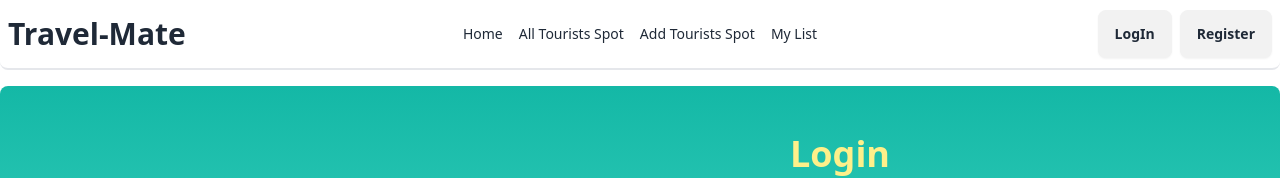
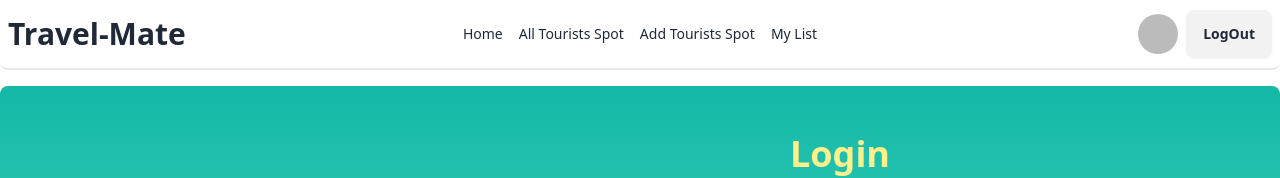
Before and after one commit to mkiuzzl01/Travel-Mate, a React (Vite) app: page /LogIn in a window 1280 px wide. Shown: the top 178 px of the page. Built offline with nearby package versions, Linux system fonts and the light colour scheme; no server answers; sample sign-in values are in the browser's storage.

Commit message:
Login page is done with authentication

```diff
--- a/src/components/AuthProvider/AuthProvider.jsx
+++ b/src/components/AuthProvider/AuthProvider.jsx
@@ -15,6 +15,7 @@ export const AuthContext = createContext(null);
 
 const AuthProvider = ({ children }) => {
   const [user, setUser] = useState(null);
+  console.log(user);
   const [loading, setLoading] = useState(false);
 
   const googleProvider = new GoogleAuthProvider();
--- a/src/components/Layout/Navbar.jsx
+++ b/src/components/Layout/Navbar.jsx
@@ -1,6 +1,19 @@
+import { useContext } from "react";
 import { Link, NavLink } from "react-router-dom";
+import { AuthContext } from "../AuthProvider/AuthProvider";
 
 const Navbar = () => {
+  const { user,logOut } = useContext(AuthContext);
+
+  const userLogOut = ()=>{
+    logOut()
+    .then(result=>{
+      console.log(result);
+    })
+    .catch(error=>{
+      console.error(error);
+    })
+  }
   const navbar = (
     <>
       <NavLink
@@ -33,6 +46,8 @@ const Navbar = () => {
       >
         Add Tourists Spot
       </NavLink>
+     {
+      user &&
       <NavLink
       className={({ isActive }) =>
         isActive
@@ -43,6 +58,7 @@ const Navbar = () => {
     >
       My List
     </NavLink>
+     }
     </>
   );
   return (
@@ -79,6 +95,26 @@ const Navbar = () => {
           <ul className="menu menu-horizontal px-1">{navbar}</ul>
         </div>
         <div className="navbar-end space-x-2">
+          {user ? (
+            <>
+              <div className="tooltip tooltip-accent tooltip-bottom lg:tooltip-left" data-tip={user?.displayName? user.displayName : 'Username Not Found'}>
+                {" "}
+                <img
+                  src={
+                    user?.photoURL
+                      ? user.photoURL
+                      : "https://i.ibb.co/x19M7TG/blank-profile-picture-973460-1280.png"
+                  }
+                  alt={user?.email}
+                  className="w-10 rounded-full "
+                />
+              </div>
+              <div>
+                <button onClick={userLogOut} className="btn">LogOut</button>
+              </div>
+            </>
+          ) : (
+            <div className="space-x-2">
               <Link to="/LogIn" className="btn">
                 LogIn
               </Link>
@@ -86,6 +122,8 @@ const Navbar = () => {
                 Register
               </Link>
             </div>
+          )}
+        </div>
       </div>
     </div>
   );
--- a/src/components/Pages/LogIn.jsx
+++ b/src/components/Pages/LogIn.jsx
@@ -1,20 +1,41 @@
-import { useState } from "react";
+import { useContext, useState } from "react";
 import { FiEye } from "react-icons/fi";
 import { LuEyeOff } from "react-icons/lu";
-import { Link } from "react-router-dom";
+import { Link, useLocation, useNavigate } from "react-router-dom";
+import { AuthContext } from "../AuthProvider/AuthProvider";
 
 const LogIn = () => {
   const [showPass, setShowPass] = useState(false);
+  const { logInUser } = useContext(AuthContext);
+  const [error, setError] = useState("");
+  const navigate = useNavigate();
+  const location = useLocation();
 
   const handleLogIn = (e) => {
     e.preventDefault();
-        const form = new FormData(e.currentTarget);
-        const Email = form.get("Email");
-        const Password = form.get("Password");
-        console.log(Email,Password);
-    }
+    const form = e.target;
+    const Email = form.Email.value;
+    const Password = form.Password.value;
+
+    setError("");
+    logInUser(Email, Password)
+      .then(() => {
+        console.log("login successful");
+        // Navigate After Login
+        //   successToast('Login Successful');
+        navigate(location?.state ? location.state : "/");
+        form.reset();
+      })
+      .catch(() => {
+        setError("Something wrong");
+        //   errorToast('Something Wrong')
+      });
+  };
   return (
-        <div className="flex flex-col lg:flex-row md:justify-center items-center bg-gradient-to-b from-teal-500 to-teal-300 rounded-lg my-4 p-4 font-PT_Sans " data-aos="flip-down">
+    <div
+      className="flex flex-col lg:flex-row md:justify-center items-center bg-gradient-to-b from-teal-500 to-teal-300 rounded-lg my-4 p-4 font-PT_Sans "
+      data-aos="flip-down"
+    >
       {/* <Helmet>
         <title>Cozy-Life-Style | Login </title>
       </Helmet> */}
@@ -26,10 +47,7 @@ const LogIn = () => {
           <h1 className="text-4xl font-bold text-center">Login</h1>
           <div className="form-control">
             <span className="text-white">Email:</span>
-            <label
-              htmlFor="Email"
-              className="input w-full  flex items-center"
-            >
+            <label htmlFor="Email" className="input w-full  flex items-center">
               <input
                 type="text"
                 name="Email"
@@ -56,12 +74,16 @@ const LogIn = () => {
               />
               <div>
                 <span onClick={() => setShowPass(!showPass)}>
-                  {showPass ? <LuEyeOff  className="text-black"/> : <FiEye className="text-black" />}
+                  {showPass ? (
+                    <LuEyeOff className="text-black" />
+                  ) : (
+                    <FiEye className="text-black" />
+                  )}
                 </span>
               </div>
             </label>
           </div>
-            {/* <p className="text-red-500">{error}</p> */}
+          <p className="text-red-600">{error}</p>
           <div className="form-control mt-4">
             <button className="block w-full p-3 text-center rounded-sm text-black bg-yellow-200  hover:bg-green-600">
               LogIn
@@ -70,13 +92,11 @@ const LogIn = () => {
         </form>
         <div className="flex items-center pt-4 space-x-1">
           <div className="flex-1 h-px sm:w-16 bg-gray-700 dark:bg-gray-300"></div>
-          <p className="px-3 text-sm text-white">
-            Login with social accounts
-          </p>
+          <p className="px-3 text-sm text-white">Login with social accounts</p>
           <div className="flex-1 h-px sm:w-16 bg-gray-700 dark:bg-gray-300"></div>
         </div>
         <div className="flex justify-center space-x-4">
-          <button  aria-label="Log in with Google" className="p-3 rounded-sm">
+          <button aria-label="Log in with Google" className="p-3 rounded-sm">
             <svg
               xmlns="http://www.w3.org/2000/svg"
               viewBox="0 0 32 32"
@@ -85,7 +105,7 @@ const LogIn = () => {
               <path d="M16.318 13.714v5.484h9.078c-0.37 2.354-2.745 6.901-9.078 6.901-5.458 0-9.917-4.521-9.917-10.099s4.458-10.099 9.917-10.099c3.109 0 5.193 1.318 6.38 2.464l4.339-4.182c-2.786-2.599-6.396-4.182-10.719-4.182-8.844 0-16 7.151-16 16s7.156 16 16 16c9.234 0 15.365-6.49 15.365-15.635 0-1.052-0.115-1.854-0.255-2.651z"></path>
             </svg>
           </button>
-          <button  aria-label="Log in with GitHub" className="p-3 rounded-sm">
+          <button aria-label="Log in with GitHub" className="p-3 rounded-sm">
             <svg
               xmlns="http://www.w3.org/2000/svg"
               viewBox="0 0 32 32"
@@ -97,7 +117,9 @@ const LogIn = () => {
         </div>
         <p className="text-sm text-center sm:px-6 text-white">
           Don't have an account?
-          <Link to="/Register" className="font-bold">Register</Link>
+          <Link to="/Register" className="font-bold">
+            Register
+          </Link>
         </p>
       </div>
     </div>
--- a/src/components/Pages/Register.jsx
+++ b/src/components/Pages/Register.jsx
@@ -1,5 +1,5 @@
 import { useContext, useState } from "react";
-import { Link } from "react-router-dom";
+import { Link, useLocation, useNavigate } from "react-router-dom";
 import { LuEyeOff } from "react-icons/lu";
 import { FiEye } from "react-icons/fi";
 import { AuthContext } from "../AuthProvider/AuthProvider";
@@ -8,6 +8,8 @@ const Register = () => {
   const [showPass, setShowPass] = useState(false);
   const { registerUser, updateUser } = useContext(AuthContext);
   const [error, setError] = useState("");
+  const navigate = useNavigate();
+  const location = useLocation();
 
   const handleRegister = (e) => {
     e.preventDefault();
@@ -36,6 +38,7 @@ const Register = () => {
           });
         console.log(result);
         form.reset();
+        navigate(location?.state ? location.state : '/');
       })
       .catch((error) => {
         console.error(error);
--- /dev/null
+++ b/src/components/Routes/PrivateRoute.jsx
@@ -0,0 +1,19 @@
+import { useContext } from "react";
+import { Navigate, useLocation } from "react-router-dom";
+import { AuthContext } from "../AuthProvider/AuthProvider";
+
+const PrivateRoute = ({ children }) => {
+  const { user, isLoading } = useContext(AuthContext);
+  const location = useLocation();
+
+  if (isLoading) {
+    return <p>Loading......</p>;
+  }
+
+  if (!user) {
+      return <Navigate to='/LogIn' state={location.pathname}></Navigate>;
+    }
+    return children;
+};
+
+export default PrivateRoute;
--- a/src/components/Routes/Routes.jsx
+++ b/src/components/Routes/Routes.jsx
@@ -6,6 +6,7 @@ import Add_Tourist_Sport from "../Pages/Add_Tourist_Sport";
 import My_List from "../Pages/My_List";
 import LogIn from "../Pages/LogIn";
 import Register from "../Pages/Register";
+import PrivateRoute from "./PrivateRoute";
 
 
 const router = createBrowserRouter([
@@ -23,11 +24,11 @@ const router = createBrowserRouter([
             },
             {
                 path:'/Add_Tourist_Sport',
-                element:<Add_Tourist_Sport></Add_Tourist_Sport>
+                element:<PrivateRoute><Add_Tourist_Sport></Add_Tourist_Sport></PrivateRoute>
             },
             {
                 path:'/My_List',
-                element:<My_List></My_List>
+                element:<PrivateRoute><My_List></My_List></PrivateRoute>
             },
             {
                 path:'/LogIn',
```
Lines whose indentation alone changed are shown as unchanged.
